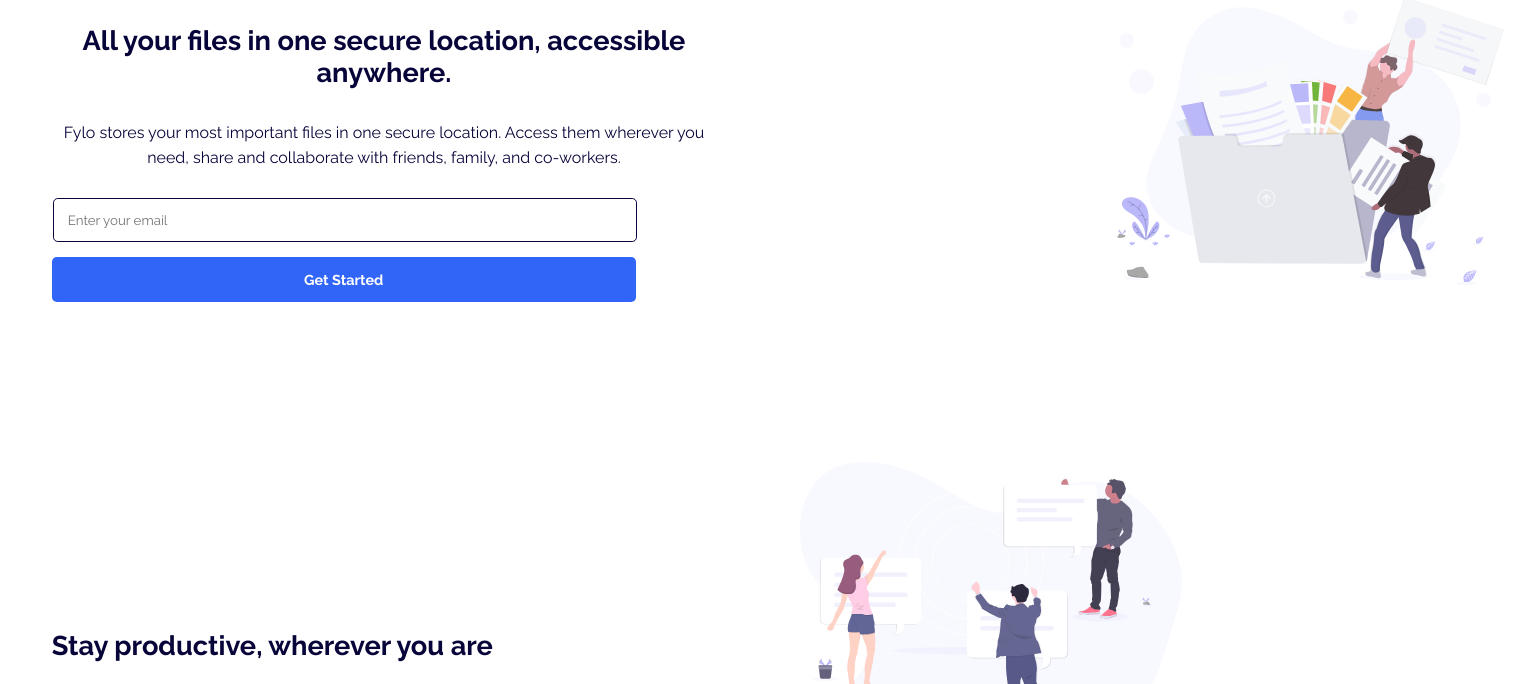
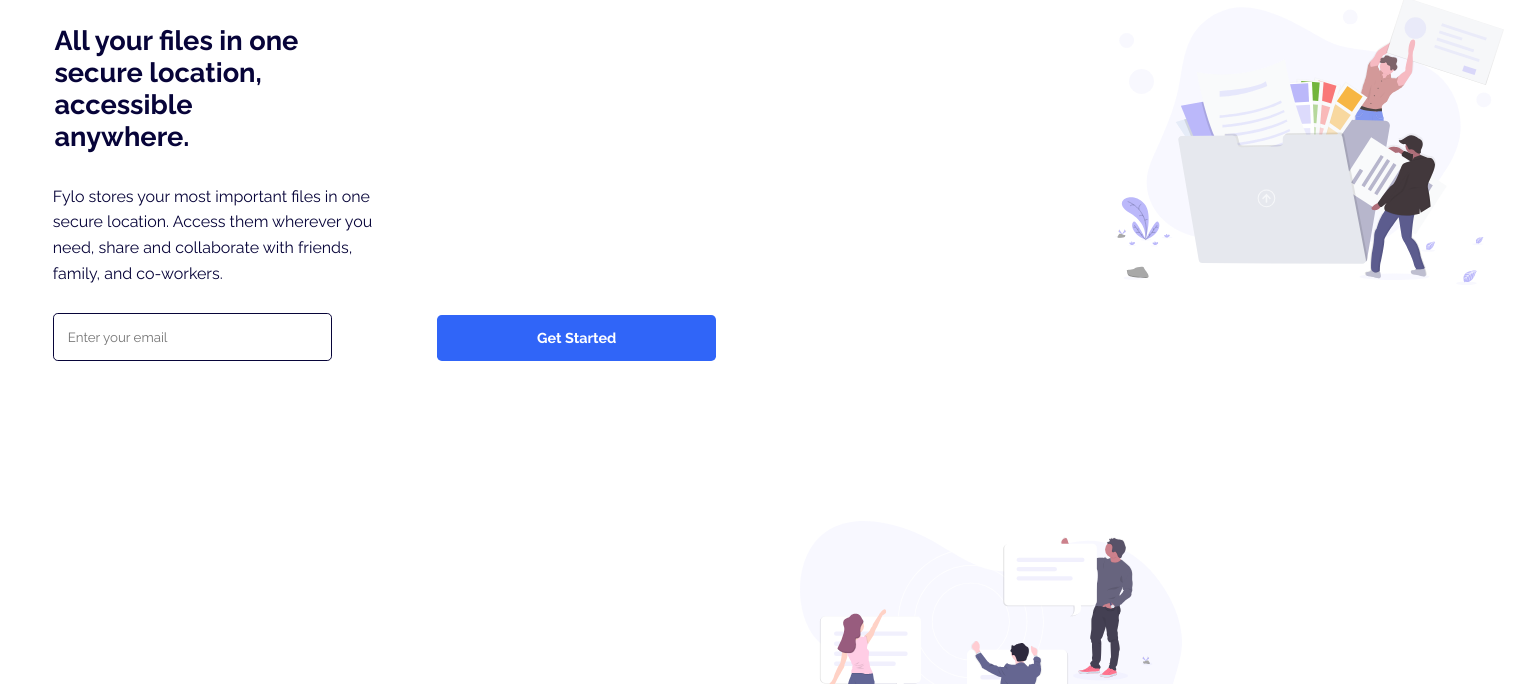
Before and after one commit to TheCoderGuru/fylo-landing-page-with-two-column-layout, a website: page src/index.html in a window 1536 px wide. Shown: the part 65-749 px from the top of the page. Drawn offline with nearby package versions, Linux system fonts and the light colour scheme; files that its build step writes are made by us from their sources; files whose address does not match are found by name.

```diff
--- a/src/sass/style.scss
+++ b/src/sass/style.scss
@@ -315,6 +315,27 @@
       right: 0;
       top: 0;
     }
+
+    &__title{
+      text-align: left;
+      margin-inline-start: 1em;
+      margin-inline-end: 16em;
+    }
+
+    &__description{
+      text-align: left;
+      margin-inline-end: 23em;
+      margin-inline-start: 3.3em;
+    }
+
+    &__flex{
+      display: flex;
+      flex-direction: row;
+    }
+
+    &__flex__submit{
+      margin-block-start: 2em;
+    }
   }
 
   .access-container{
```
Also changed, not shown: README.md, public/css/style.css, screenshot.png (added).
